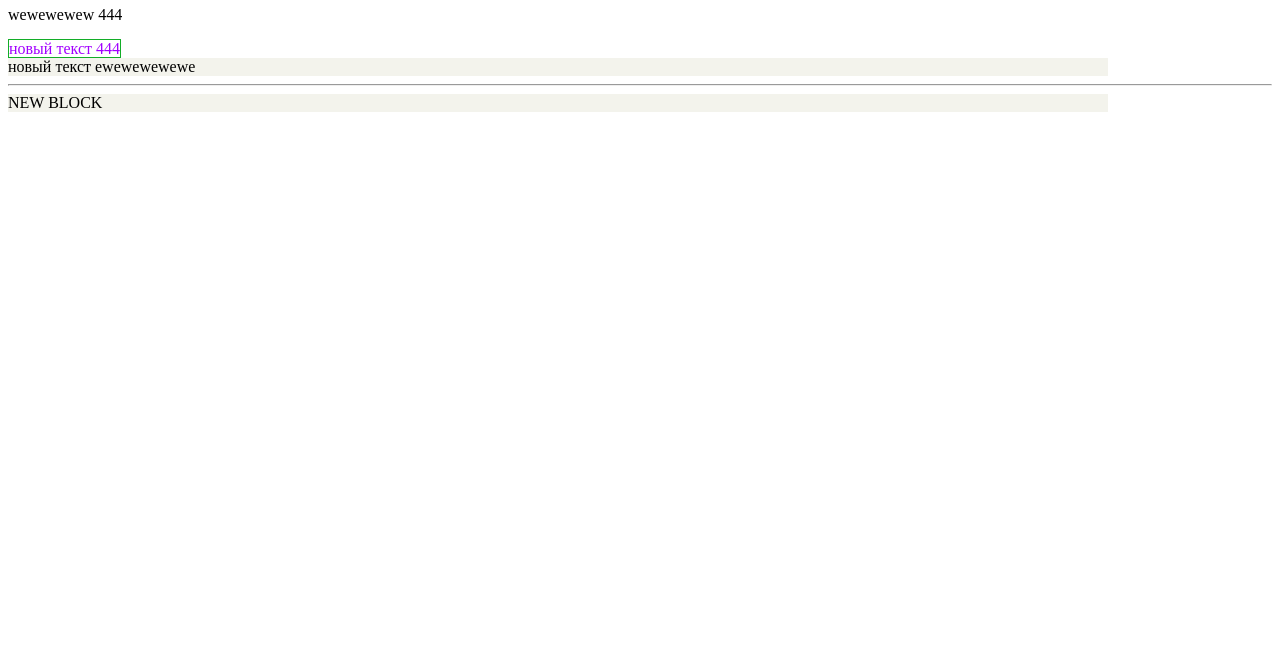
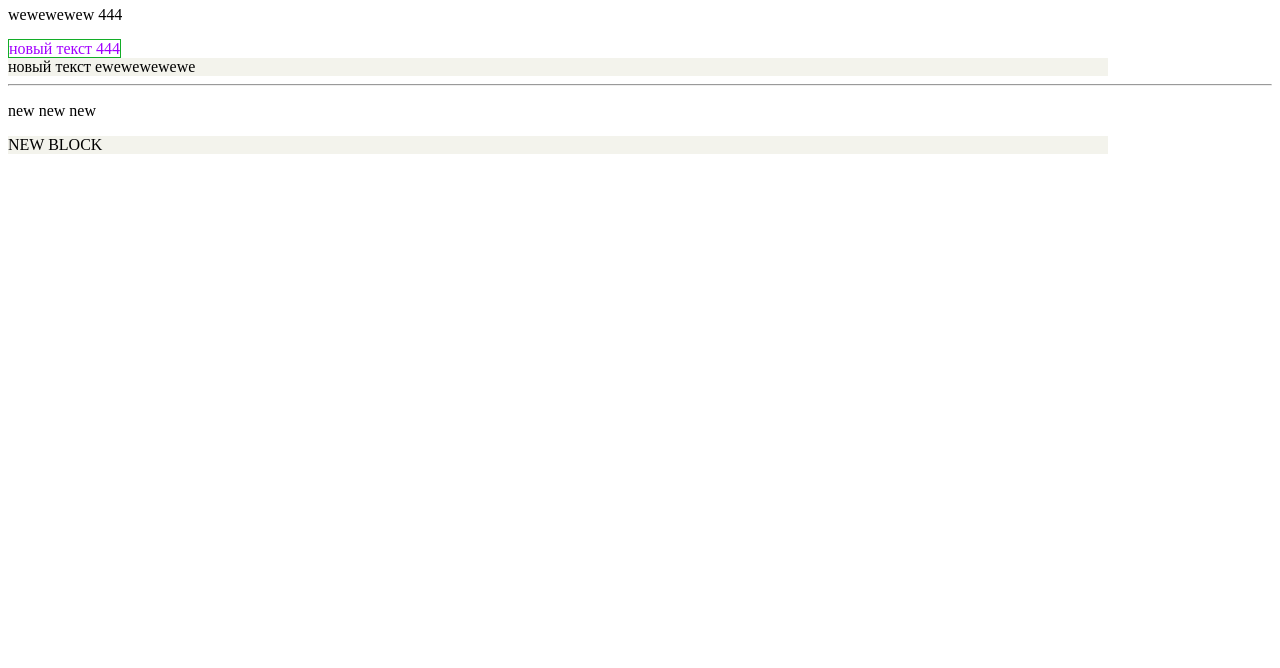
Before and after one commit to lesgeret/gitproject, a plain HTML site: page index.html in a window 1280 px wide. Shown: the part 132-800 px from the top of the page. Drawn offline with Linux system fonts and the light colour scheme.

Commit message:
my change

```diff
--- a/index.html
+++ b/index.html
@@ -17,6 +17,7 @@
 <span>новый текст 444</span>
 <div>новый текст ewewewewewe</div>
 <hr>
+<p>new new new</p>
 
 <div>NEW BLOCK</div>
 
```
